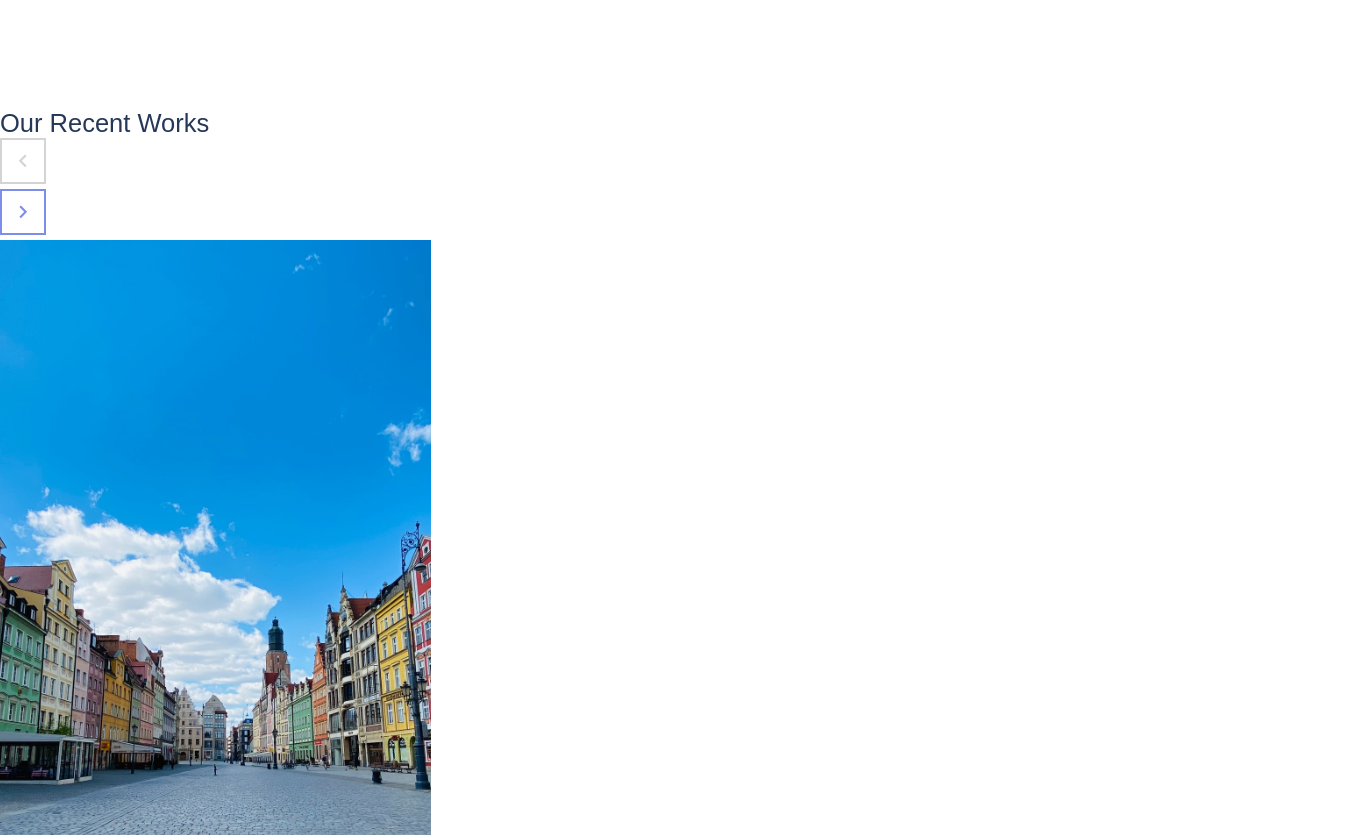
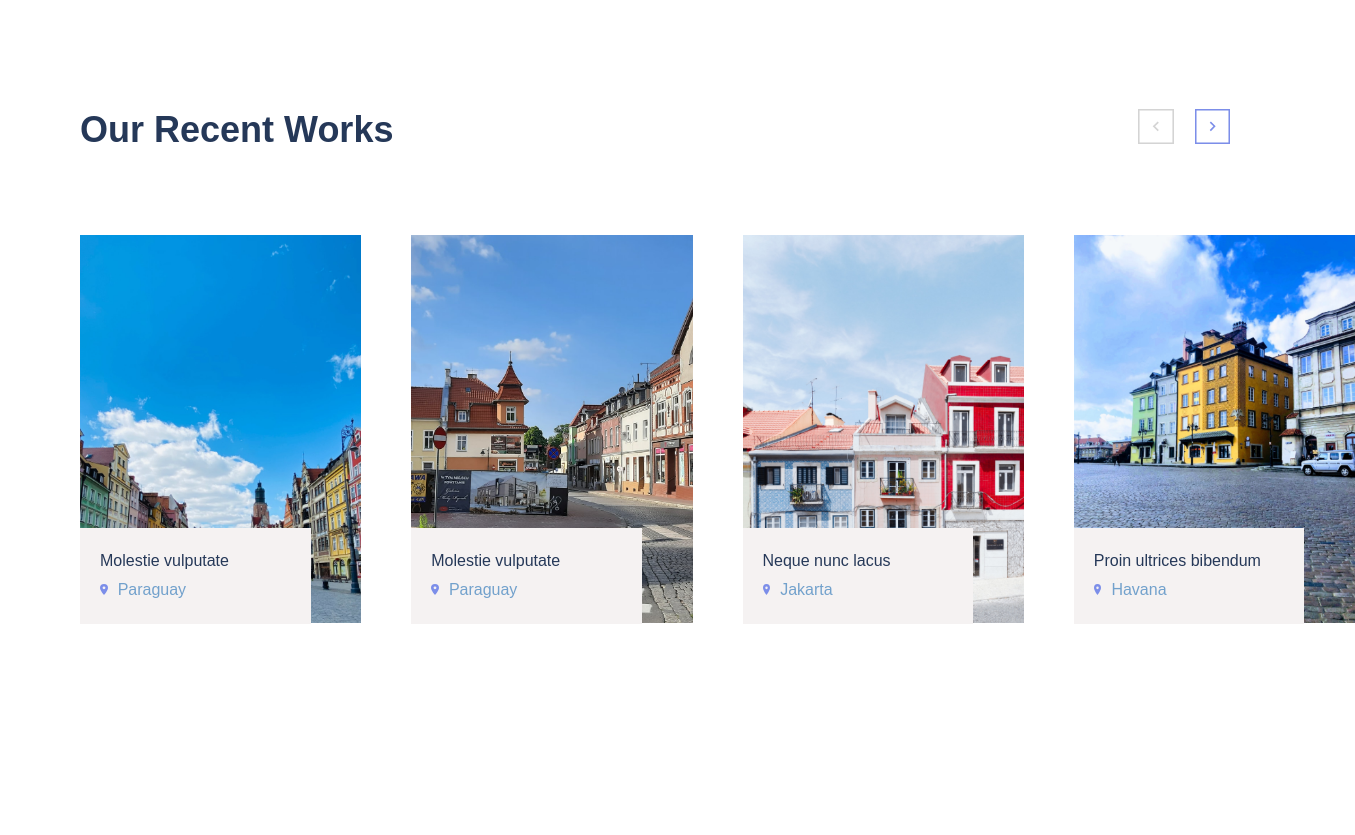
Before and after one commit to nibin-1999/task-9, a plain HTML site: page index.html in a window 1280 px wide. Shown: the part 1327-2162 px from the top of the page, 1355 px wide, since content can reach past the window. After the commit the page ends 2096 px from the top, so only its background shows below. Drawn offline with Linux system fonts and the light colour scheme; files whose address does not match are found by name.

Commit message:
work section css added

```diff
--- a/css/style.css
+++ b/css/style.css
@@ -341,3 +341,106 @@ header nav.right ul li a.login-button:hover {
     background: #7c8ee9;
     color: #fff;
 }
+
+
+
+
+#work {
+    width: 100%;
+    padding-left: 80px;
+    margin-bottom: 50px;
+}
+
+#work .top {
+    display: flex;
+    justify-content: space-between;
+    margin-bottom: 50px;
+}
+
+#work .top h2 {
+    font-size: 36px;
+    font-weight: 600;
+    max-width: 32%;
+    margin-bottom: 30px;
+}
+#work .top  h2::after {
+    display: block;
+    content: "";
+    width: 0;
+    height: 4px;
+    background: #7c8ee9;
+}
+#work .top  h2:hover::after {
+    width: 18%;
+}
+
+#work .top ul {
+    display: flex;
+    justify-content: space-between;
+}
+
+#work .top ul li {
+    width: 25%;
+}
+
+#work .top ul li:last-child {
+    margin-right: 50px;
+}
+
+#work .top ul li img {
+    width: 100%;
+    display: block;
+}
+
+#work .bottom {
+   width: 100%;
+
+}
+
+#work .bottom ul {
+    width: 100%;
+    display: flex;
+    justify-content:space-between;
+
+}
+
+#work .bottom ul li {
+    width: 35%;
+    margin-right: 50px;
+}
+
+#work .bottom ul li:last-child {
+    margin-right: -75px;
+}
+
+#work .bottom ul li img.main-pic {
+    width: 100%;
+    display: block;
+}
+
+
+#work .bottom ul li div.background {
+    padding: 24px 20px;
+    background: #f5f2f2;
+    width: 82%;
+    position: relative;
+    left: 0px;
+    bottom: 95px;
+}
+
+#work .bottom ul li div.background h5{
+    font-size: 16px;
+    font-weight: 500;
+    margin-bottom: 10px;
+}
+
+#work .bottom ul li div.background span {
+    font-size: 16px;
+    font-weight: 500;
+    color: #72a1cc;
+}
+
+#work .bottom ul li div.background span img.sub-pic {
+    width: 4%;
+    margin-right: 10px;
+}
```
